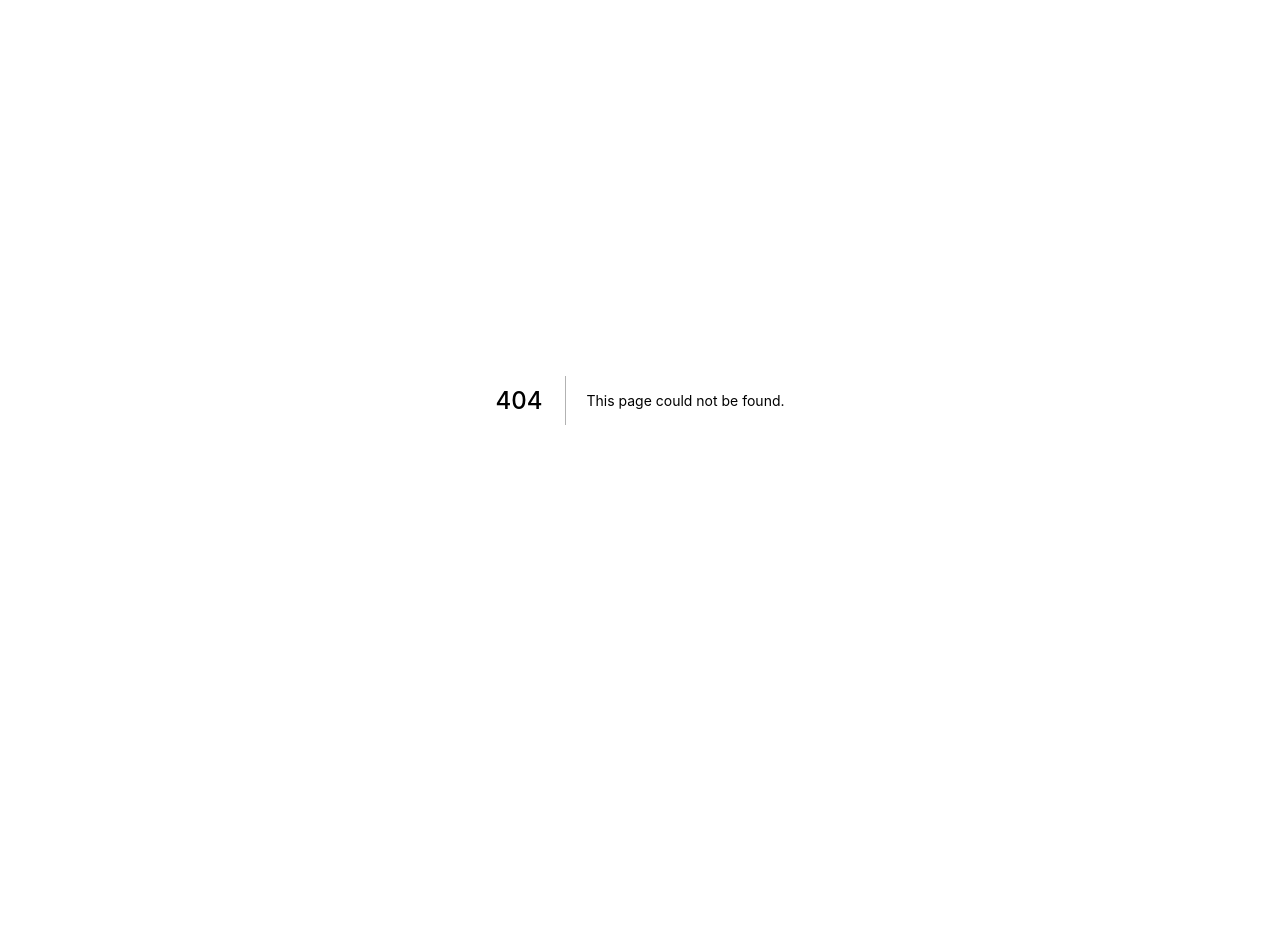
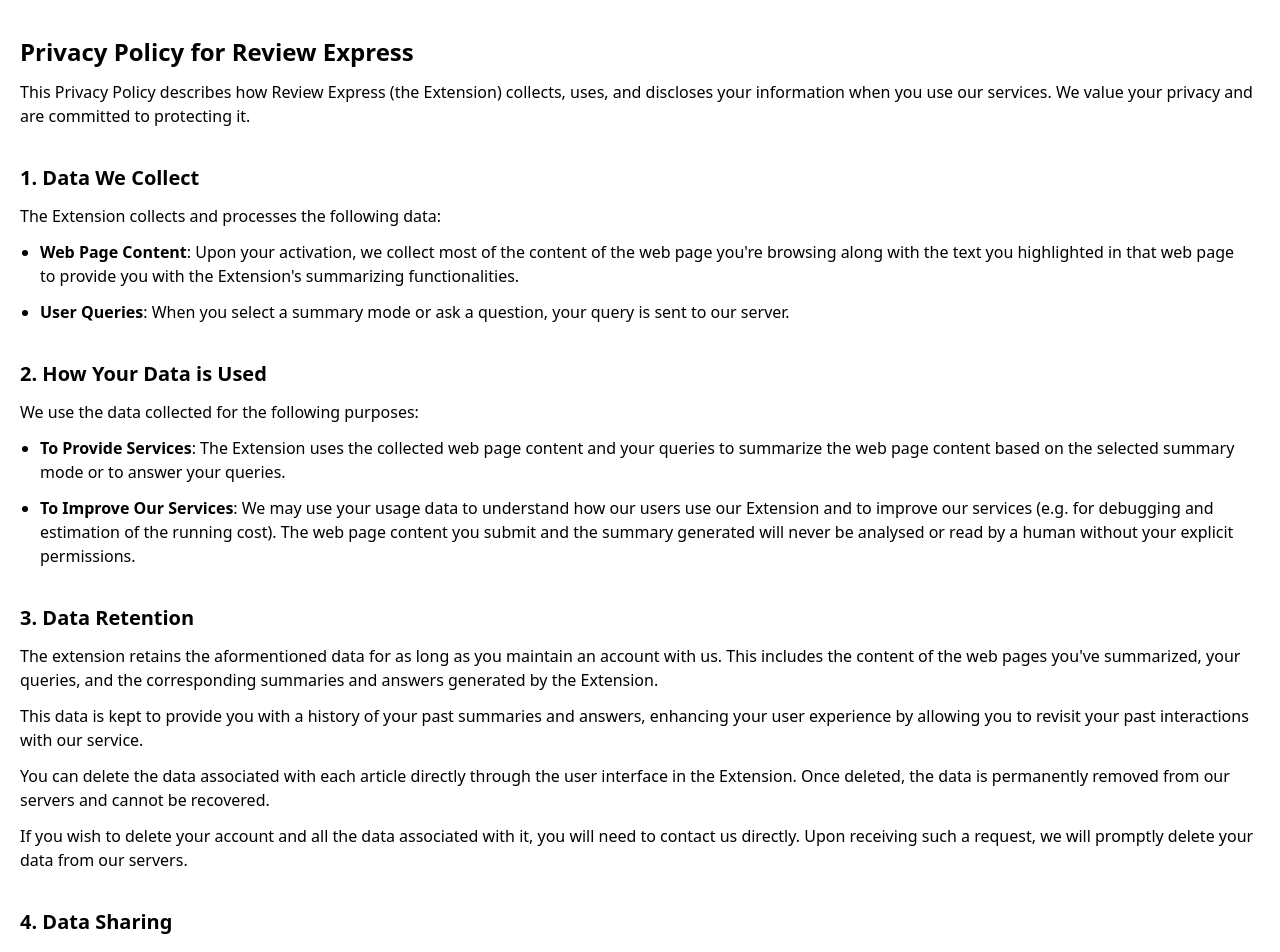
Before and after one commit to kwdChan/paper-summary-frontend, a Next.js app: page /privacy in a window 1280 px wide. Before the commit this address had no page. Shown: the top 952 px of the page. Before the commit the page ends 800 px from the top, so only its background shows below. Built offline with nearby package versions, Linux system fonts and the light colour scheme.

Commit message:
privacy policy added

```diff
--- a/package.json
+++ b/package.json
@@ -23,7 +23,9 @@
     "postcss": "8.4.21",
     "react": "^18.2.0",
     "react-dom": "^18.2.0",
+    "react-markdown": "^8.0.7",
     "react-top-loading-bar": "^2.3.1",
+    "remark-gfm": "^3.0.1",
     "tailwindcss": "3.3.1",
     "typescript": "5.0.4"
   }
--- a/src/pages/dashboard.tsx
+++ b/src/pages/dashboard.tsx
@@ -3,6 +3,7 @@
 import { supabaseClient } from "@/lib/supabaseClient";
 import { NavIcon } from "@/components/navIcon";
 import { UserInfo } from "@/lib/types";
+import Link from "next/link";
 
 export default function Page() {
   const [userInfo, setUserInfo] = React.useState<UserInfo|null>(null);
@@ -52,6 +53,9 @@
 
       </div>
 
+      <div className="bottom-7 w-full text-center absolute text-sm text-blue-700 underline"> <Link href='./privacy'>Privacy Policy</Link></div>
+
+
 
     </div>
   );
--- /dev/null
+++ b/src/pages/privacy.tsx
@@ -0,0 +1,90 @@
+import { useRouter } from "next/router";
+import { ReactMarkdown } from "react-markdown/lib/react-markdown";
+import remarkGfm from "remark-gfm";
+
+const content = `
+# Privacy Policy for Review Express
+This Privacy Policy describes how Review Express (the Extension) collects, uses, and discloses your information when you use our services. We value your privacy and are committed to protecting it.
+
+## 1. Data We Collect
+The Extension collects and processes the following data:
+
+- **Web Page Content**: Upon your activation, we collect most of the content of the web page you're browsing along with the text you highlighted in that web page to provide you with the Extension's summarizing functionalities.
+- **User Queries**: When you select a summary mode or ask a question, your query is sent to our server.
+
+
+## 2. How Your Data is Used
+We use the data collected for the following purposes:
+
+- **To Provide Services**: The Extension uses the collected web page content and your queries to summarize the web page content based on the selected summary mode or to answer your queries.
+- **To Improve Our Services**: We may use your usage data to understand how our users use our Extension and to improve our services (e.g. for debugging and estimation of the running cost). The web page content you submit and the summary generated will never be analysed or read by a human without your explicit permissions.
+
+
+## 3. Data Retention
+The extension retains the aformentioned data for as long as you maintain an account with us. This includes the content of the web pages you've summarized, your queries, and the corresponding summaries and answers generated by the Extension.
+
+This data is kept to provide you with a history of your past summaries and answers, enhancing your user experience by allowing you to revisit your past interactions with our service.
+
+You can delete the data associated with each article directly through the user interface in the Extension. Once deleted, the data is permanently removed from our servers and cannot be recovered.
+
+If you wish to delete your account and all the data associated with it, you will need to contact us directly. Upon receiving such a request, we will promptly delete your data from our servers.
+
+
+## 4. Data Sharing
+- **OpenAI**: Your queries and the associated web page content will be sent to OpenAI to generate the summary of the web page content. It is upto OpenAI to decide how your data is used and it is beyond our control. Please refer to OpenAI's [privacy policy](https://openai.com/policies/) and [API data usage policy](https://openai.com/policies/api-data-usage-policies) for more information. Do not use this extension if you have concerns about OpenAI's privacy policy.
+
+
+Unless legally required, your data is not shared with third parties for any purposes other than those described in this policy.
+
+
+## 5. User Consent
+By using our Extension, you consent to the collection and use of your information as described in this policy. The Extension will not collect your data unless you activate it (by pressing the keyboard shortcut or clicking on the context menu), thus giving your consent.
+`;
+
+const H1 = ({...props }) => (
+  <h1 className="text-2xl font-bold mt-9 mb-3 mx-5" {...props} />
+);
+const H2 = ({...props }) => (
+  <h2 className="text-xl font-bold mt-9 mb-3  mx-5" {...props}/>
+);
+const Link= ( {...props} ) => (
+  <a className="text-blue-500 hover:underline"  {...props}/>
+);
+const P= ( {...props} ) => (
+  <p className="my-3 mx-5" {...props} />
+);
+
+const UL = ({ ...props }) => (
+  <ul className="list-disc list-outside my-3 mx-10" {...props} />
+)
+
+const LI = ({ ...props }) => (
+  <li className="my-3 " {...props} />
+)
+
+
+export default function PrivacyPolicy({}) {
+  const router = useRouter();
+
+  return (
+    <div className="">
+      <ReactMarkdown remarkPlugins={[remarkGfm]} components={
+        {
+          h1: H1,
+          h2: H2,
+          a: Link,
+          p:P,
+          ul:UL,
+          li:LI,
+
+
+
+
+        }}
+
+        >
+        {content}
+      </ReactMarkdown>
+    </div>
+  );
+}
--- a/src/pages/signin.tsx
+++ b/src/pages/signin.tsx
@@ -3,6 +3,7 @@
 import React, { useEffect, useState } from "react";
 import { useRouter } from "next/router";
 import { MyInputField, MyPasswordField } from "../components/MyInputField";
+import Link from "next/link";
 
 export default function Home() {
   const router = useRouter();
@@ -39,8 +40,8 @@
   }
 
   return (
-    <div className="flex items-center justify-center  h-screen">
-      <div className="flex flex-col">
+    <div className="flex flex-col items-center justify-center  h-screen ">
+      <div className="flex flex-col ">
       <MyInputField
           id="username"
           label="Email"
@@ -57,7 +58,7 @@
         />
         <div className={"mt-2 mx-auto"+" "+(error?"text-red-500":"text-white")}>{error}</div>
 
-        <div className="flex justify-center mt-3 mx-9">
+        <div className="flex justify-center mt-3 mx-9 ">
 
           <button
             onClick={()=>router.push('/signup')}
@@ -74,6 +75,7 @@
           </button>
         </div>
       </div>
+      <div className="bottom-7 absolute text-sm text-blue-700 underline"> <Link href='./privacy'>Privacy Policy</Link></div>
     </div>
   );
 }
--- a/src/pages/signup.tsx
+++ b/src/pages/signup.tsx
@@ -3,6 +3,7 @@
 import React, { useEffect, useState } from "react";
 import { useRouter } from "next/router";
 import { MyInputField, MyPasswordField } from "../components/MyInputField";
+import Link from "next/link";
 export default function Home() {
   const router = useRouter();
   const [password, setPassword] = useState<string>("");
@@ -89,6 +90,7 @@
         </div>
 
       </div>
+      <div className="bottom-7 w-full text-center absolute text-sm text-blue-700 underline"> <Link href='./privacy'>Privacy Policy</Link></div>
     </div>
   );
 }
```
Also changed, not shown: 1 other file (tests, documents, lock files or other folders).
